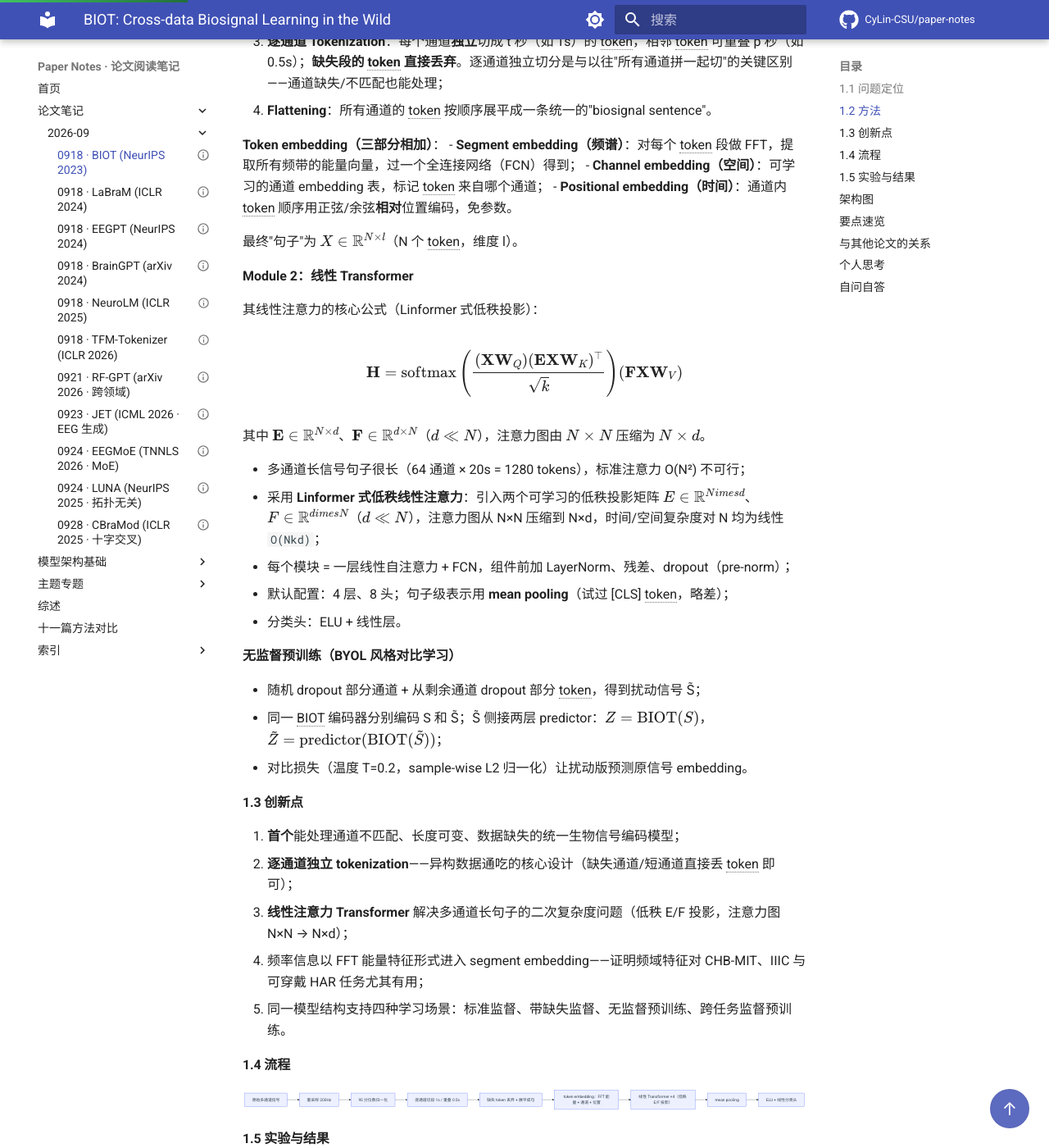
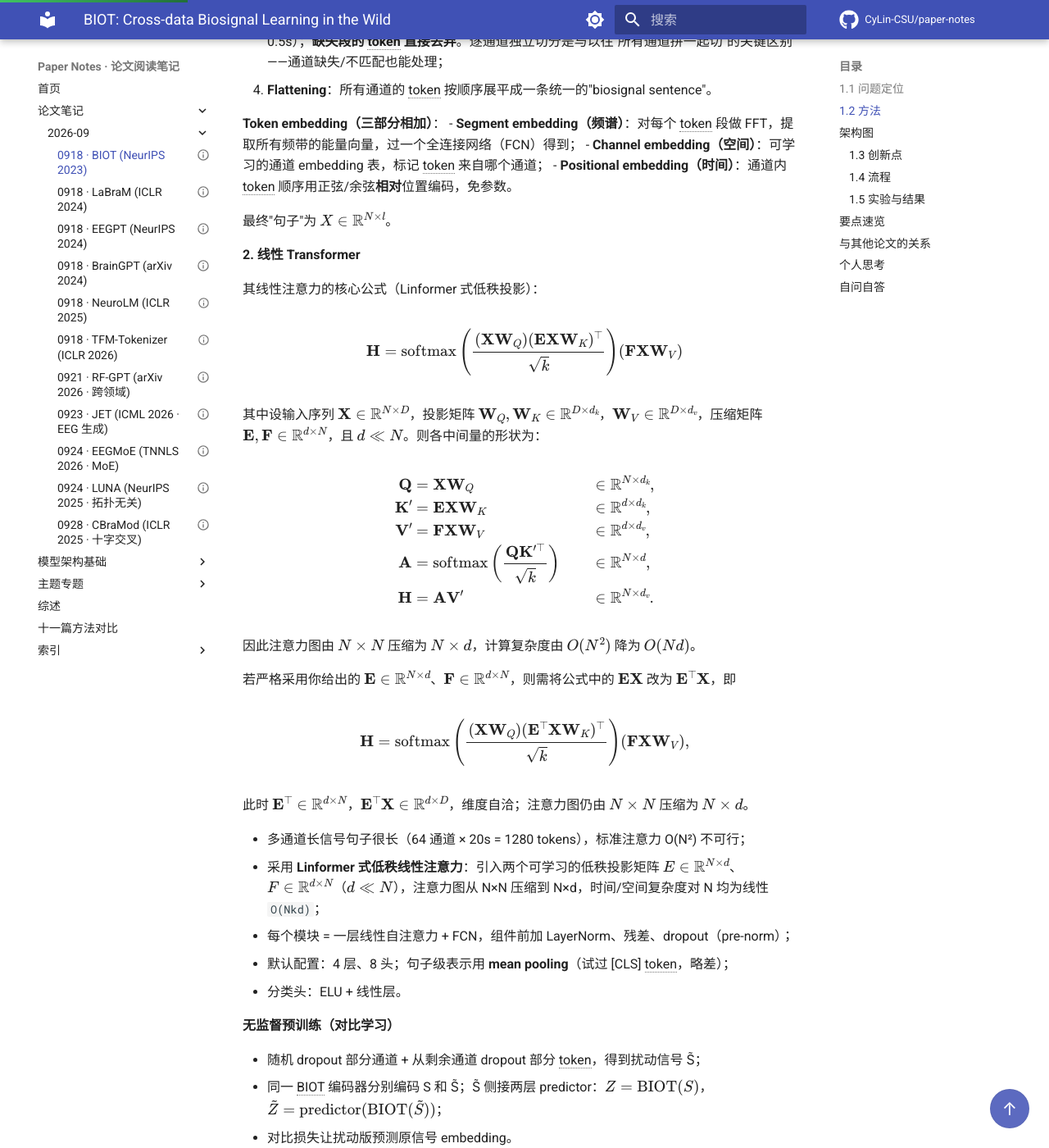
Before and after one commit to CyLin-CSU/paper-notes, an MkDocs documentation site: the page built from docs/papers/2026-09/0918-biot.md, in a window 1280 px wide and 1400 px high, scrolled down 670 px. Shown: the whole window at 82% size. Built offline with MkDocs 1.6.1 and Material for MkDocs 9.7.7, drawn with Linux system fonts in a browser that asks for light colours; a script that is not in the unit is left out; comment, search, counter and statistics services are not loaded; some of the changed text lies outside the part shown.

```diff
--- a/docs/papers/2026-09/0918-biot.md
+++ b/docs/papers/2026-09/0918-biot.md
@@ -21,16 +21,16 @@ BIOT: Cross-data Biosignal Learning in the Wild (NeurIPS 2023)
 
 #### 1.1 问题定位
 
-现实中的生物信号（EEG/ECG/可穿戴传感器）格式高度异构：采样率不同（200Hz vs 256Hz）、通道不匹配、时长不一（10s vs 30s）、存在缺失段。现有模型只针对单一固定格式，换数据集就失效。BIOT 是第一个能"在野"处理各种格式生物信号的统一编码模型。
+现实中的生物信号格式高度异构：采样率不同、通道分布不匹配、时长不一、存在缺失。现有模型只针对单一固定格式，换数据集则失效。BIOT 是第一个能处理各种格式生物信号的统一编码模型。
 
 #### 1.2 方法
 
-整体由两个模块级联：**Module 1 生物信号 Tokenization**（全部非参数）+ **Module 2 线性 Transformer 编码器**。
+整体由两个模块级联：**生物信号 Tokenizer** + **线性 Transformer 编码器**。
 
-**Module 1：Biosignal Tokenization（四步）**
+**1. 生物信号 Tokenizer**
 
-1. **重采样（Resampling）**：线性插值统一到同一采样率 r（EEG 用 200Hz），依据奈奎斯特采样定理（EEG/ECG 感兴趣最高频率约 100Hz）；
-2. **归一化（Normalization）**：每个通道除以自身绝对幅值的 95 分位数 `S[i] / percentile(|S[i]|, 95%)`，消除通道/数据集间的单位和幅度差异；
+1. **重采样**：线性插值统一到同一采样率 r（EEG 用 200Hz），依据采样定理（EEG 感兴趣最高频率约 100Hz）；
+2. **归一化**：每个通道除以自身绝对幅值的 95 分位数 `S[i] / percentile(|S[i]|, 95%)`，消除通道/数据集间的单位和幅度差异；
 3. **逐通道 Tokenization**：每个通道**独立**切成 t 秒（如 1s）的 token，相邻 token 可重叠 p 秒（如 0.5s）；**缺失段的 token 直接丢弃**。逐通道独立切分是与以往"所有通道拼一起切"的关键区别——通道缺失/不匹配也能处理；
 4. **Flattening**：所有通道的 token 按顺序展平成一条统一的"biosignal sentence"。
 
@@ -39,27 +39,59 @@ BIOT: Cross-data Biosignal Learning in the Wild (NeurIPS 2023)
 - **Channel embedding（空间）**：可学习的通道 embedding 表，标记 token 来自哪个通道；
 - **Positional embedding（时间）**：通道内 token 顺序用正弦/余弦**相对**位置编码，免参数。
 
-最终"句子"为 \( X \in \mathbb{R}^{N \times l} \)（N 个 token，维度 l）。
+最终"句子"为 \( X \in \mathbb{R}^{N \times l} \)。
 
-**Module 2：线性 Transformer**
+**2. 线性 Transformer**
 
 其线性注意力的核心公式（Linformer 式低秩投影）：
 
-\[ \mathbf{H} = \mathrm{softmax}\left( \frac{(\mathbf{X}\mathbf{W}_Q)(\mathbf{E}\mathbf{X}\mathbf{W}_K)^{\top}}{\sqrt{k}} \right)(\mathbf{F}\mathbf{X}\mathbf{W}_V) \]
+$$
+\mathbf{H} = \mathrm{softmax}\left( \frac{(\mathbf{X}\mathbf{W}_Q)(\mathbf{E}\mathbf{X}\mathbf{W}_K)^{\top}}{\sqrt{k}} \right)(\mathbf{F}\mathbf{X}\mathbf{W}_V)
+$$
 
-其中 \(\mathbf{E} \in \mathbb{R}^{N \times d}\)、\(\mathbf{F} \in \mathbb{R}^{d \times N}\)（\(d \ll N\)），注意力图由 \(N \times N\) 压缩为 \(N \times d\)。
+其中设输入序列 \(\mathbf{X}\in\mathbb{R}^{N\times D}\)，投影矩阵 \(\mathbf{W}_Q,\mathbf{W}_K\in\mathbb{R}^{D\times d_k}\)，\(\mathbf{W}_V\in\mathbb{R}^{D\times d_v}\)，压缩矩阵 \(\mathbf{E},\mathbf{F}\in\mathbb{R}^{d\times N}\)，且 \(d\ll N\)。则各中间量的形状为：
+
+$$
+\begin{aligned}
+\mathbf{Q} &= \mathbf{X}\mathbf{W}_Q &&\in \mathbb{R}^{N\times d_k},\\
+\mathbf{K}' &= \mathbf{E}\mathbf{X}\mathbf{W}_K &&\in \mathbb{R}^{d\times d_k},\\
+\mathbf{V}' &= \mathbf{F}\mathbf{X}\mathbf{W}_V &&\in \mathbb{R}^{d\times d_v},\\
+\mathbf{A} &= \mathrm{softmax}\left(\frac{\mathbf{Q}\mathbf{K}'^{\top}}{\sqrt{k}}\right) &&\in \mathbb{R}^{N\times d},\\
+\mathbf{H} &= \mathbf{A}\mathbf{V}' &&\in \mathbb{R}^{N\times d_v}.
+\end{aligned}
+$$
+
+因此注意力图由 \(N\times N\) 压缩为 \(N\times d\)，计算复杂度由 \(O(N^2)\) 降为 \(O(Nd)\)。
+
+若严格采用你给出的 \(\mathbf{E}\in\mathbb{R}^{N\times d}\)、\(\mathbf{F}\in\mathbb{R}^{d\times N}\)，则需将公式中的 \(\mathbf{E}\mathbf{X}\) 改为 \(\mathbf{E}^{\top}\mathbf{X}\)，即
+
+$$
+\mathbf{H} = \mathrm{softmax}\left( \frac{(\mathbf{X}\mathbf{W}_Q)(\mathbf{E}^{\top}\mathbf{X}\mathbf{W}_K)^{\top}}{\sqrt{k}} \right)(\mathbf{F}\mathbf{X}\mathbf{W}_V),
+$$
+
+此时 \(\mathbf{E}^{\top}\in\mathbb{R}^{d\times N}\)，\(\mathbf{E}^{\top}\mathbf{X}\in\mathbb{R}^{d\times D}\)，维度自洽；注意力图仍由 \(N\times N\) 压缩为 \(N\times d\)。
 
 - 多通道长信号句子很长（64 通道 × 20s = 1280 tokens），标准注意力 O(N²) 不可行；
-- 采用 **Linformer 式低秩线性注意力**：引入两个可学习的低秩投影矩阵 \( E \in \mathbb{R}^{N 	imes d} \)、\( F \in \mathbb{R}^{d 	imes N} \)（\( d \ll N \)），注意力图从 N×N 压缩到 N×d，时间/空间复杂度对 N 均为线性 `O(Nkd)`；
+- 采用 **Linformer 式低秩线性注意力**：引入两个可学习的低秩投影矩阵 \( E \in \mathbb{R}^{N 	\times d} \)、\( F \in \mathbb{R}^{d 	\times N} \)（\( d \ll N \)），注意力图从 N×N 压缩到 N×d，时间/空间复杂度对 N 均为线性 `O(Nkd)`；
 - 每个模块 = 一层线性自注意力 + FCN，组件前加 LayerNorm、残差、dropout（pre-norm）；
 - 默认配置：4 层、8 头；句子级表示用 **mean pooling**（试过 [CLS] token，略差）；
 - 分类头：ELU + 线性层。
 
-**无监督预训练（BYOL 风格对比学习）**
+**无监督预训练（对比学习）**
 
 - 随机 dropout 部分通道 + 从剩余通道 dropout 部分 token，得到扰动信号 S̃；
 - 同一 BIOT 编码器分别编码 S 和 S̃；S̃ 侧接两层 predictor：\( Z = \mathrm{BIOT}(S) \)，\( \tilde{Z} = \mathrm{predictor}(\mathrm{BIOT}(\tilde{S})) \)；
-- 对比损失（温度 T=0.2，sample-wise L2 归一化）让扰动版预测原信号 embedding。
+- 对比损失让扰动版预测原信号 embedding。
+
+## 架构图
+
+![Figure 1 · BIOT 整体架构：Module 1 生物信号 tokenization + Module 2 线性 Transformer 编码](../../assets/biot-arch.png)
+
+*Figure 1 · BIOT 整体架构：Module 1 生物信号 tokenization + Module 2 线性 Transformer 编码*
+
+![Figure 2 · Tokenization 细节：逐通道切段后用 segment/channel/position 三类 embedding 参数化](../../assets/biot-token.png)
+
+*Figure 2 · Tokenization 细节：逐通道切段后用 segment/channel/position 三类 embedding 参数化*
 
 #### 1.3 创新点
 
@@ -67,7 +99,6 @@ BIOT: Cross-data Biosignal Learning in the Wild (NeurIPS 2023)
 2. **逐通道独立 tokenization**——异构数据通吃的核心设计（缺失通道/短通道直接丢 token 即可）；
 3. **线性注意力 Transformer** 解决多通道长句子的二次复杂度问题（低秩 E/F 投影，注意力图 N×N → N×d）；
 4. 频率信息以 FFT 能量特征形式进入 segment embedding——证明频域特征对 CHB-MIT、IIIC 与可穿戴 HAR 任务尤其有用；
-5. 同一模型结构支持四种学习场景：标准监督、带缺失监督、无监督预训练、跨任务监督预训练。
 
 #### 1.4 流程
 
@@ -88,19 +119,11 @@ flowchart LR
 - 预训练语料：500 万静息 EEG（PREST）+ 500 万睡眠 EEG（SHHS）+ ECG（Cardiology）；
 - 下游 9 个数据集：CHB-MIT（癫痫检测）、IIIC Seizure（发作分型）、TUAB（异常检测）、TUEV（事件分类）、PTB-XL（心律失常）、HAR（动作识别）等；
 - 结论：监督设定下超过 SPaRCNet、ContraWR、CNN-Transformer、FFCL、ST-Transformer 等基线；带缺失设定下性能下降最少；跨数据集预训练（6 EEG 数据集）进一步提升（如 CHB-MIT balanced acc 从 0.664 提到 0.707）。
-- 附录消融：更高采样率对高频敏感任务（IIIC）略好；token 太长（>1-2s）导致句子变短、性能下降；更大重叠 p 略好。
+- 附录消融：更高采样率对高频敏感任务（IIIC）略好；token 太长（>1-2s）导致句子变短、性能会有下降；更大重叠 p 略好。
 
 ---
 
-## 架构图
 
-![Figure 1 · BIOT 整体架构：Module 1 生物信号 tokenization + Module 2 线性 Transformer 编码](../../assets/biot-arch.png)
-
-*Figure 1 · BIOT 整体架构：Module 1 生物信号 tokenization + Module 2 线性 Transformer 编码*
-
-![Figure 2 · Tokenization 细节：逐通道切段后用 segment/channel/position 三类 embedding 参数化](../../assets/biot-token.png)
-
-*Figure 2 · Tokenization 细节：逐通道切段后用 segment/channel/position 三类 embedding 参数化*
 
 
 ## 要点速览
```
Also changed, not shown: docs/papers/2026-09/0918-braingpt.md (+20 -8 lines).
